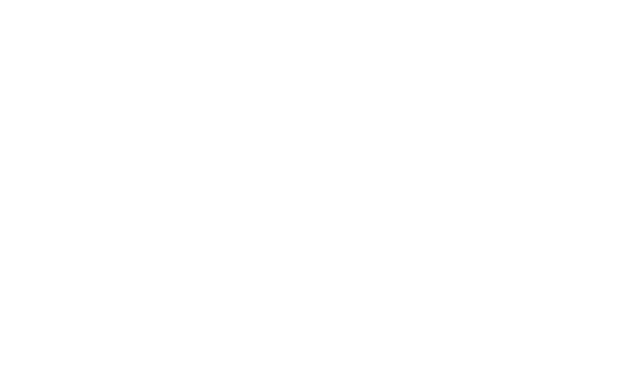
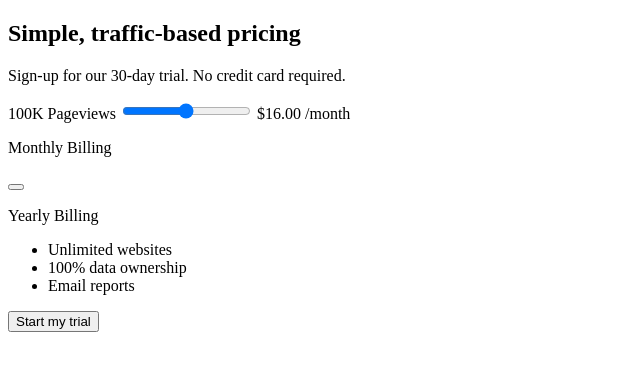
Before and after one commit to karolbanat/interactive-pricing-component, a website: page index.html in a window 1280 px wide. Shown: the whole page, without its empty margins (0-640 px from the left). Drawn offline with Linux system fonts and the light colour scheme.

Commit message:
Basic HTML structure

```diff
--- a/index.html
+++ b/index.html
@@ -17,20 +17,36 @@
 
 <body>
 
-  <!-- Simple, traffic-based pricing
-  Sign-up for our 30-day trial. No credit card required.
-
-  Pageviews
-  $ /month
-
-  Monthly Billing
-  Yearly Billing 25% discount
-
-  Unlimited websites
-  100% data ownership
-  Email reports
-
-  Start my trial -->
+	<main>
+		<section class="pricing" aria-labelledby="pricing-heading">
+			<header class="header">
+				<h1 id="pricing-heading" class="header__heading">Simple, traffic-based pricing</h1>
+				<p>Sign-up for our 30-day trial. No credit card required.</p>
+			</header>
+			<div class="card">
+				<form id="pricing-form" class="pricing-form">
+					<output for="pricing" class="pricing-form__output pricing-form__output--views">100K
+						Pageviews</output>
+					<input type="range" id="pricing" min="1" max="5" step="1" class="pricing-form__input">
+					<output class="pricing-form__output pricing-form__output--price">$16.00 <span>/month</span></output>
+				</form>
+				<div class="toggle">
+					<p class="toggle__label">Monthly Billing</p>
+					<button class="btn btn--toggle" aria-label="Toggle to yearly billing"></button>
+					<p class="toggle__label">Yearly Billing </p>
+				</div>
+				<div class="divider"></div>
+				<div class="card__footer">
+					<ul class="benefit-list">
+						<li class="beneft-list__item">Unlimited websites</li>
+						<li class="beneft-list__item">100% data ownership</li>
+						<li class="beneft-list__item">Email reports</li>
+					</ul>
+					<button type="submit" form="pricing-form" class="btn btn--submit">Start my trial</button>
+				</div>
+			</div>
+		</section>
+	</main>
 
 </body>
 
```
Lines whose indentation alone changed are shown as unchanged.
